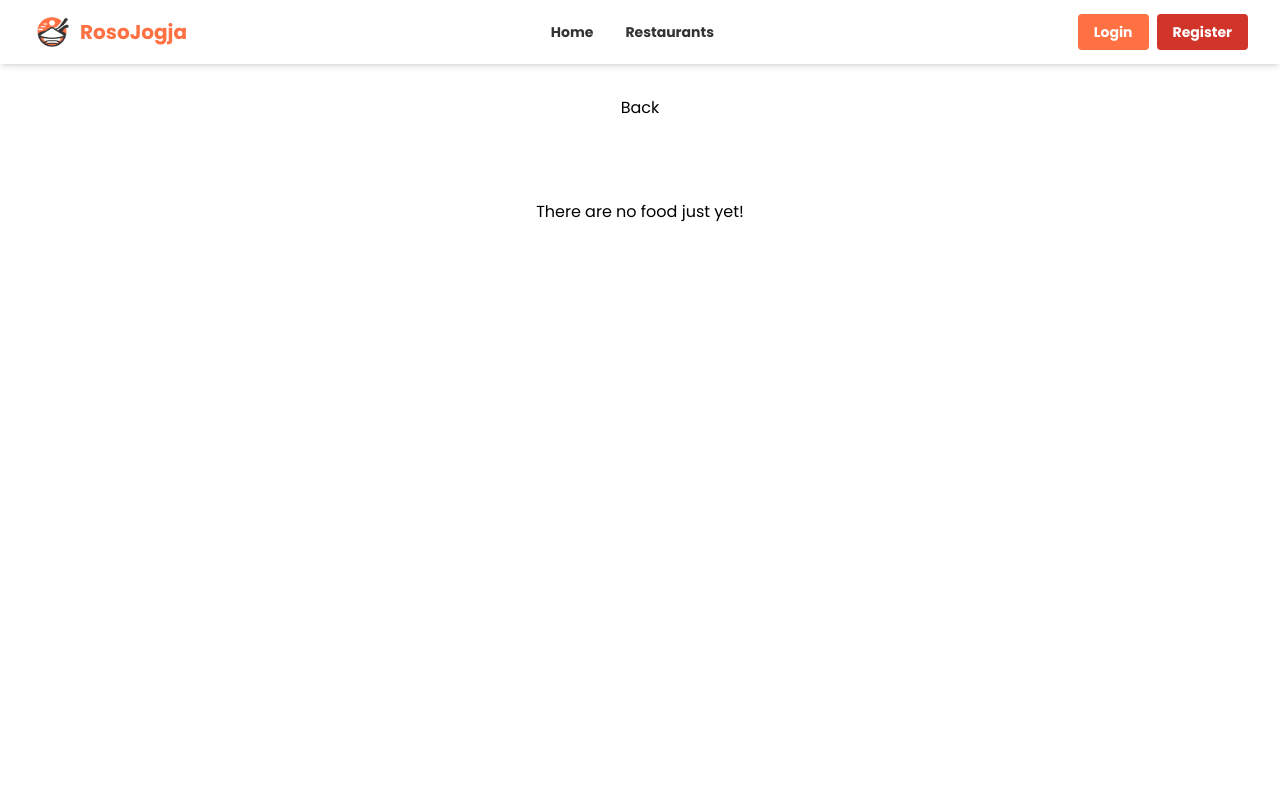
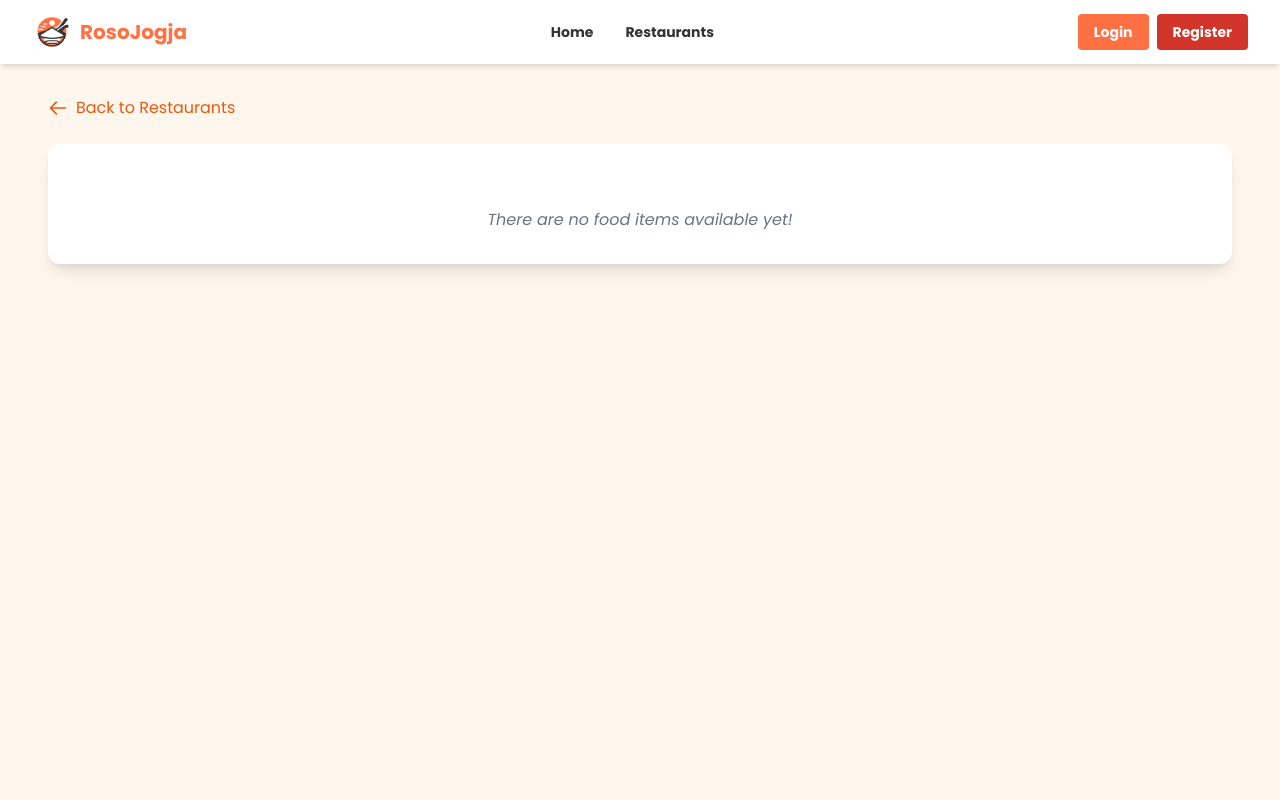
Before and after one commit to PBP-242-D11/roso-jogja, a Django app: template restaurant/templates/restaurant_detail.html in a window 1280 px wide. Run offline with Django 5.2, Linux system fonts and the light colour scheme; the template is opened without the code that fills it: values that come from a table or form of the project are taken from there, others are empty; some libraries are stand-ins or nearby versions.

```diff
--- a/restaurant/templates/restaurant_detail.html
+++ b/restaurant/templates/restaurant_detail.html
@@ -3,64 +3,89 @@
 {% block meta %}<title>Restaurant Detail</title>{% endblock %}
 {% block content %}
     {% include 'navbar.html' %}
-    <section class="min-h-screen pt-24 px-3 md:px-10 flex flex-col items-center">
-        <a href="{% url 'restaurant:show_restaurants' %}">Back</a>
-        <div class="flex flex-col items-center gap-10 p-10">
-            <div id='restaurant-meta'></div>
-            {% if user.is_authenticated and user.role == 'R' %}
-                <button data-modal-target="crudModal"
-                        data-modal-toggle="crudModal"
-                        class="bg-green-700 text-white hover:bg-green-800 p-3 rounded-md font-medium"
-                        onclick="showModal()">Add a food!</button>
-            {% endif %}
-            <div id='restaurant-foods' class="flex flex-col gap-2">
-                <p>There are no food just yet!</p>
+    <section class="min-h-screen pt-24 px-4 md:px-12 bg-orange-50">
+        <div class="max-w-7xl mx-auto">
+            <a href="{% url 'restaurant:show_restaurants' %}"
+               class="inline-flex items-center text-orange-600 hover:text-orange-700 mb-6 transition-colors duration-200">
+                <svg class="w-5 h-5 mr-2"
+                     fill="none"
+                     stroke="currentColor"
+                     viewBox="0 0 24 24">
+                    <path stroke-linecap="round" stroke-linejoin="round" stroke-width="2" d="M10 19l-7-7m0 0l7-7m-7 7h18" />
+                </svg>
+                Back to Restaurants
+            </a>
+            <div class="flex flex-col items-center gap-8 p-8 bg-white rounded-xl shadow-lg">
+                <div id='restaurant-meta' class="w-full max-w-3xl"></div>
+                {% if user.is_authenticated and user.role == 'R' %}
+                    <button data-modal-target="crudModal"
+                            data-modal-toggle="crudModal"
+                            class="bg-orange-500 text-white hover:bg-orange-600 px-6 py-3 rounded-lg font-medium transform transition-transform duration-200 hover:scale-105 focus:outline-none focus:ring-2 focus:ring-orange-400 focus:ring-offset-2"
+                            onclick="showModal()">
+                        <span class="flex items-center">
+                            <svg class="w-5 h-5 mr-2"
+                                 fill="none"
+                                 stroke="currentColor"
+                                 viewBox="0 0 24 24">
+                                <path stroke-linecap="round" stroke-linejoin="round" stroke-width="2" d="M12 4v16m8-8H4" />
+                            </svg>
+                            Add a Food Item
+                        </span>
+                    </button>
+                {% endif %}
+                <div id='restaurant-foods' class="w-full max-w-3xl space-y-4">
+                    <p class="text-gray-500 text-center italic">There are no food items available yet!</p>
+                </div>
             </div>
+            <!-- Modal -->
             <div id="crudModal"
                  tabindex="-1"
                  aria-hidden="true"
-                 class="hidden fixed inset-0 z-50 w-full flex items-center justify-center bg-gray-800 bg-opacity-50 overflow-x-hidden overflow-y-auto transition-opacity duration-300 ease-out">
+                 class="hidden fixed inset-0 z-50 w-full flex items-center justify-center bg-black bg-opacity-50 overflow-x-hidden overflow-y-auto transition-opacity duration-300 ease-out">
                 <div id="crudModalContent"
-                     class="relative bg-white rounded-lg shadow-lg w-5/6 sm:w-3/4 md:w-1/2 lg:w-1/3 mx-4 sm:mx-0 transform scale-95 opacity-0 transition-transform transition-opacity duration-300 ease-out">
+                     class="relative bg-white rounded-2xl shadow-xl w-5/6 sm:w-3/4 md:w-1/2 lg:w-2/5 mx-4 sm:mx-0 transform scale-95 opacity-0 transition-all duration-300 ease-out">
                     <!-- Modal header -->
-                    <div class="flex items-center justify-between p-4 border-b rounded-t">
-                        <h3 class="text-xl font-semibold text-gray-900">Add a Food!</h3>
+                    <div class="flex items-center justify-between p-6 border-b">
+                        <h3 class="text-2xl font-semibold text-gray-900">Add a Food Item</h3>
                         <button type="button"
-                                class="text-gray-400 bg-transparent hover:bg-gray-200 hover:text-gray-900 rounded-lg text-sm p-1.5 ml-auto inline-flex items-center"
+                                class="text-gray-400 hover:text-gray-500 hover:bg-gray-100 rounded-lg p-2 transition-colors duration-200"
                                 id="closeModalBtn">
-                            <svg aria-hidden="true"
-                                 class="w-5 h-5"
-                                 fill="currentColor"
-                                 viewBox="0 0 20 20"
-                                 xmlns="http://www.w3.org/2000/svg">
-                                <path fill-rule="evenodd" d="M4.293 4.293a1 1 0 011.414 0L10 8.586l4.293-4.293a1 1 0 111.414 1.414L11.414 10l4.293 4.293a1 1 0 01-1.414 1.414L10 11.414l-4.293 4.293a1 1 0 01-1.414-1.414L8.586 10 4.293 5.707a1 1 0 010-1.414z" clip-rule="evenodd">
-                                </path>
+                            <svg class="w-6 h-6" fill="none" stroke="currentColor" viewBox="0 0 24 24">
+                                <path stroke-linecap="round" stroke-linejoin="round" stroke-width="2" d="M6 18L18 6M6 6l12 12" />
                             </svg>
                             <span class="sr-only">Close modal</span>
                         </button>
                     </div>
                     <!-- Modal body -->
-                    <div class="px-6 py-4 space-y-6 form-style">
-                        <form id="createFoodForm" class="max-h-[60vh] overflow-auto">
+                    <div class="px-6 py-4 space-y-6">
+                        <form id="createFoodForm" class="max-h-[60vh] overflow-auto space-y-4">
                             {% csrf_token %}
                             {{ food_form.as_p }}
-                            <div class="bg-red-100 border border-red-400 text-red-700 px-4 py-3 rounded relative text-xs md:text-sm hidden"
+                            <div class="bg-red-100 border border-red-400 text-red-700 px-4 py-3 rounded-lg text-sm hidden"
                                  role="alert"
                                  id="formErrorMessage">
-                                <span class="block sm:inline">Something went wrong! Please try again.</span>
+                                <div class="flex items-center">
+                                    <svg class="w-5 h-5 mr-2"
+                                         fill="none"
+                                         stroke="currentColor"
+                                         viewBox="0 0 24 24">
+                                        <path stroke-linecap="round" stroke-linejoin="round" stroke-width="2" d="M12 8v4m0 4h.01M21 12a9 9 0 11-18 0 9 9 0 0118 0z" />
+                                    </svg>
+                                    <span>Something went wrong! Please try again.</span>
+                                </div>
                             </div>
                         </form>
                     </div>
                     <!-- Modal footer -->
-                    <div class="flex flex-col space-y-2 md:flex-row md:space-y-0 md:space-x-2 p-6 border-t border-gray-200 rounded-b justify-center md:justify-end">
+                    <div class="flex items-center justify-end gap-3 p-6 border-t bg-gray-50 rounded-b-2xl">
                         <button type="button"
-                                class="bg-gray-500 hover:bg-gray-600 text-white font-bold py-2 px-4 rounded-lg"
+                                class="px-5 py-2.5 bg-gray-100 hover:bg-gray-200 text-gray-700 font-medium rounded-lg transition-colors duration-200"
                                 id="cancelButton">Cancel</button>
                         <button type="submit"
                                 id="submitCreateFoodForm"
                                 form="createFoodForm"
-                                class="bg-green-700 hover:bg-green-600 text-white font-bold py-2 px-4 rounded-lg">
-                            Save
+                                class="px-5 py-2.5 bg-orange-500 hover:bg-orange-600 text-white font-medium rounded-lg transition-colors duration-200 focus:outline-none focus:ring-2 focus:ring-orange-400 focus:ring-offset-2">
+                            Save Changes
                         </button>
                     </div>
                 </div>
```
Also changed, not shown: restaurant/templates/restaurant_list.html (+4 -4 lines), static/scripts/restaurant/restaurant_list.js (+14 -12 lines).
